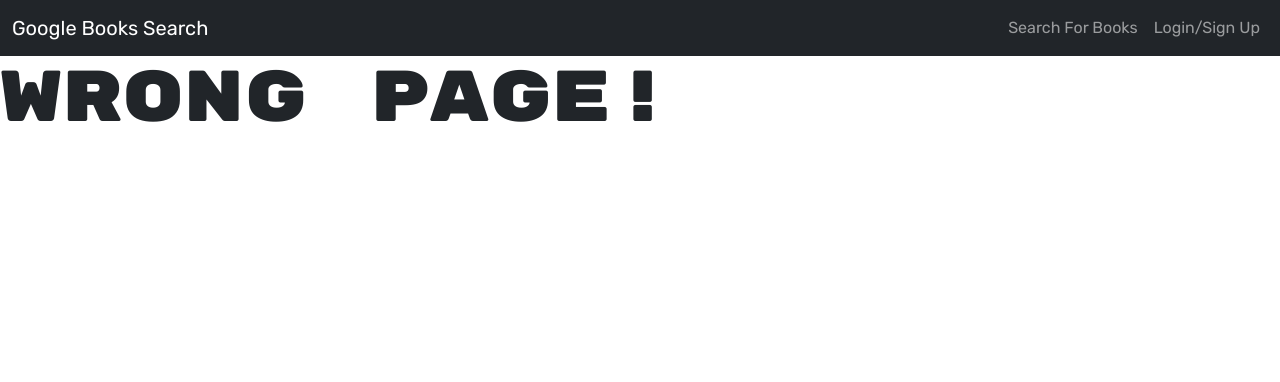
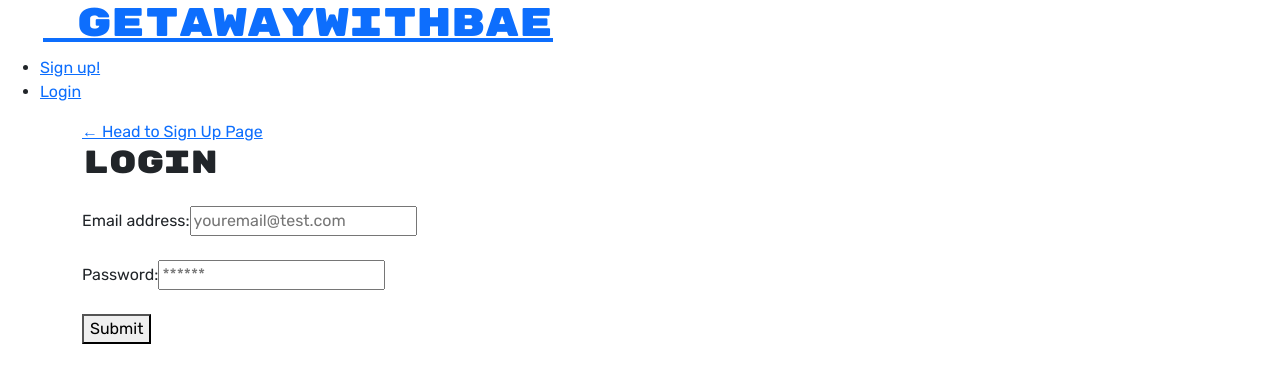
Before and after one commit to LondaNH/Iheartmusic, a React (Create React App) app in the folder client/: page /login in a window 1280 px wide. Shown: the top 382 px of the page. Built offline with nearby package versions, Linux system fonts and the light colour scheme.

Commit message:
added login mutation, component, and page

```diff
--- a/client/package.json
+++ b/client/package.json
@@ -4,11 +4,16 @@
   "private": true,
   "proxy": "http://localhost:3001",
   "dependencies": {
+    "@apollo/client": "^3.5.8",
+    "@apollo/react-hooks": "^4.0.0",
+    "apollo-boost": "^0.4.9",
+    "apollo-link-context": "^1.0.20",
     "@testing-library/jest-dom": "^4.2.4",
     "@testing-library/react": "^9.3.2",
     "@testing-library/user-event": "^7.1.2",
     "bootstrap": "^5.2.3",
     "jwt-decode": "^2.2.0",
+    "graphql": "^15.4.0",
     "react": "^16.13.1",
     "react-bootstrap": "^2.7.0",
     "react-dom": "^16.13.1",
--- a/client/src/App.js
+++ b/client/src/App.js
@@ -3,9 +3,39 @@ import { BrowserRouter as Router, Routes, Route } from 'react-router-dom';
 import SearchBooks from './pages/SearchBooks';
 import SavedBooks from './pages/SavedBooks';
 import Navbar from './components/Navbar';
+import LoginForm from './components/LoginForm'
+import {
+  ApolloClient,
+  InMemoryCache,
+  ApolloProvider,
+  createHttpLink,
+} from '@apollo/client';
+import { setContext } from '@apollo/client/link/context';
+
+//start GrapgQl
+const httpLink = createHttpLink({
+  uri: '/graphql',
+});
+
+const authLink = setContext((_, { headers }) => {
+  const token = localStorage.getItem('id_token');
+  return {
+    headers: {
+      ...headers,
+      authorization: token ? `Bearer ${token}` : '',
+    },
+  };
+});
+
+//introduce new client
+const client = new ApolloClient({
+  link: authLink.concat(httpLink),
+  cache: new InMemoryCache(),
+});
 
 function App() {
   return (
+    <ApolloProvider client={client}>
     <Router>
       <>
         <Navbar />
@@ -15,8 +45,8 @@ function App() {
             element={<SearchBooks />}
           />
           <Route
-            path='/saved'
-            element={<SavedBooks />}
+            path='/login'
+            element={<LoginForm />}
           />
           <Route
             path='*'
@@ -25,6 +55,7 @@ function App() {
         </Routes>
       </>
     </Router>
+    </ApolloProvider>
   );
 }
 
--- a/client/src/components/LoginForm.js
+++ b/client/src/components/LoginForm.js
@@ -1,92 +1,72 @@
-// see SignupForm.js for comments
 import React, { useState } from 'react';
-import { Form, Button, Alert } from 'react-bootstrap';
-
-import { loginUser } from '../utils/API';
+import { useMutation } from '@apollo/client';
+import { Link } from 'react-router-dom';
+import { LOGIN } from '../utils/mutations';
 import Auth from '../utils/auth';
 
-const LoginForm = () => {
-  const [userFormData, setUserFormData] = useState({ email: '', password: '' });
-  const [validated] = useState(false);
-  const [showAlert, setShowAlert] = useState(false);
 
-  const handleInputChange = (event) => {
-    const { name, value } = event.target;
-    setUserFormData({ ...userFormData, [name]: value });
-  };
+function Login(props) {
+  const [formState, setFormState] = useState({ email: '', password: '' });
+  const [login, { error }] = useMutation(LOGIN);
 
   const handleFormSubmit = async (event) => {
     event.preventDefault();
+    try {
+      const mutationResponse = await login({
+        variables: { email: formState.email, password: formState.password },
+      });
+      const token = mutationResponse.data.login.token;
+      Auth.login(token);
+    } catch (e) {
+      console.log(e);
+    }
+  };
 
-    // check if form has everything (as per react-bootstrap docs)
-    const form = event.currentTarget;
-    if (form.checkValidity() === false) {
-      event.preventDefault();
-      event.stopPropagation();
-    }
-
-    try {
-      const response = await loginUser(userFormData);
-
-      if (!response.ok) {
-        throw new Error('something went wrong!');
-      }
-
-      const { token, user } = await response.json();
-      console.log(user);
-      Auth.login(token);
-    } catch (err) {
-      console.error(err);
-      setShowAlert(true);
-    }
-
-    setUserFormData({
-      username: '',
-      email: '',
-      password: '',
+  const handleChange = (event) => {
+    const { name, value } = event.target;
+    setFormState({
+      ...formState,
+      [name]: value,
     });
   };
 
   return (
-    <>
-      <Form noValidate validated={validated} onSubmit={handleFormSubmit}>
-        <Alert dismissible onClose={() => setShowAlert(false)} show={showAlert} variant='danger'>
-          Something went wrong with your login credentials!
-        </Alert>
-        <Form.Group className='mb-3'>
-          <Form.Label htmlFor='email'>Email</Form.Label>
-          <Form.Control
-            type='text'
-            placeholder='Your email'
-            name='email'
-            onChange={handleInputChange}
-            value={userFormData.email}
-            required
+    <div className="container my-1">
+      <Link to="/signup">← Head to Sign Up Page</Link>
+
+      <h2>Login</h2>
+      <form onSubmit={handleFormSubmit}>
+        <div className="flex-row space-between my-4">
+          <label htmlFor="email">Email address:</label>
+          <input
+            placeholder="youremail@test.com"
+            name="email"
+            type="email"
+            id="email"
+            onChange={handleChange}
           />
-          <Form.Control.Feedback type='invalid'>Email is required!</Form.Control.Feedback>
-        </Form.Group>
+        </div>
+        <div className="flex-row space-between my-4">
+          <label htmlFor="pwd">Password:</label>
+          <input
+            placeholder="******"
+            name="password"
+            type="password"
+            id="pwd"
+            onChange={handleChange}
+          />
+        </div>
+        {error ? (
+          <div>
+            <p className="error-text">Oops, wrong credentials!</p>
+          </div>
+        ) : null}
+        <div className="flex-row flex-end">
+          <button type="submit">Submit</button>
+        </div>
+        </form>
+    </div>
+  );
+}
 
-        <Form.Group className='mb-3'>
-          <Form.Label htmlFor='password'>Password</Form.Label>
-          <Form.Control
-            type='password'
-            placeholder='Your password'
-            name='password'
-            onChange={handleInputChange}
-            value={userFormData.password}
-            required
-          />
-          <Form.Control.Feedback type='invalid'>Password is required!</Form.Control.Feedback>
-        </Form.Group>
-        <Button
-          disabled={!(userFormData.email && userFormData.password)}
-          type='submit'
-          variant='success'>
-          Submit
-        </Button>
-      </Form>
-    </>
-  );
-};
-
-export default LoginForm;
+export default Login;
--- a/client/src/components/Navbar.js
+++ b/client/src/components/Navbar.js
@@ -1,77 +1,60 @@
-import React, { useState } from 'react';
+import React from 'react';
 import { Link } from 'react-router-dom';
-import { Navbar, Nav, Container, Modal, Tab } from 'react-bootstrap';
-import SignUpForm from './SignupForm';
-import LoginForm from './LoginForm';
+import { FaUmbrellaBeach } from 'react-icons/fa'
+// import SignUpForm from './SignupForm';
+// import LoginForm from './LoginForm';
 
 import Auth from '../utils/auth';
 
 const AppNavbar = () => {
-  // set modal display state
-  const [showModal, setShowModal] = useState(false);
+  function showNavigation() {
+    if (Auth.loggedIn()) {
+      return (
+        <ul className="flex-row">
+          <li className="mx-1">
+            <Link to="/orderHistory">
+              Profile
+            </Link>
+          </li>
+          <li className="mx-1">
+            {/* this is not using the Link component to logout or user and then refresh the application to the start */}
+            <a href="/" onClick={() => Auth.logout()}>
+              Logout
+            </a>
+          </li>
+        </ul>
+      );
+    } else {
+      return (
+        <ul className="flex-row">
+          <li className="mx-1">
+            <Link to="/signup">
+              Sign up!
+            </Link>
+          </li>
+          <li className="mx-1">
+            <Link to="/login">
+              Login
+            </Link>
+          </li>
+        </ul>
+      );
+    }
+  }
 
   return (
-    <>
-      <Navbar bg='dark' variant='dark' expand='lg'>
-        <Container fluid>
-          <Navbar.Brand as={Link} to='/'>
-            Google Books Search
-          </Navbar.Brand>
-          <Navbar.Toggle aria-controls='navbar' />
-          <Navbar.Collapse id='navbar' className='d-flex flex-row-reverse'>
-            <Nav className='ml-auto d-flex'>
-              <Nav.Link as={Link} to='/'>
-                Search For Books
-              </Nav.Link>
-              {/* if user is logged in show saved books and logout */}
-              {Auth.loggedIn() ? (
-                <>
-                  <Nav.Link as={Link} to='/saved'>
-                    See Your Books
-                  </Nav.Link>
-                  <Nav.Link onClick={Auth.logout}>Logout</Nav.Link>
-                </>
-              ) : (
-                <Nav.Link onClick={() => setShowModal(true)}>Login/Sign Up</Nav.Link>
-              )}
-            </Nav>
-          </Navbar.Collapse>
-        </Container>
-      </Navbar>
-      {/* set modal data up */}
-      <Modal
-        size='lg'
-        show={showModal}
-        onHide={() => setShowModal(false)}
-        aria-labelledby='signup-modal'>
-        {/* tab container to do either signup or login component */}
-        <Tab.Container defaultActiveKey='login'>
-          <Modal.Header closeButton>
-            <Modal.Title id='signup-modal'>
-              <Nav variant='pills'>
-                <Nav.Item>
-                  <Nav.Link eventKey='login'>Login</Nav.Link>
-                </Nav.Item>
-                <Nav.Item>
-                  <Nav.Link eventKey='signup'>Sign Up</Nav.Link>
-                </Nav.Item>
-              </Nav>
-            </Modal.Title>
-          </Modal.Header>
-          <Modal.Body>
-            <Tab.Content>
-              <Tab.Pane eventKey='login'>
-                <LoginForm handleModalClose={() => setShowModal(false)} />
-              </Tab.Pane>
-              <Tab.Pane eventKey='signup'>
-                <SignUpForm handleModalClose={() => setShowModal(false)} />
-              </Tab.Pane>
-            </Tab.Content>
-          </Modal.Body>
-        </Tab.Container>
-      </Modal>
-    </>
+    <header className="flex-row px-1">
+      <h1>
+        <Link to="/">
+          <span role="img" aria-label="Umbrella">< FaUmbrellaBeach style={{ color: 'white', fontSize: '39px' }} /></span> GetAwayWithBae
+        </Link>
+      </h1>
+
+      <nav>
+        {showNavigation()}
+      </nav>
+    </header>
   );
-};
+}
 
 export default AppNavbar;
--- /dev/null
+++ b/client/src/css/navbar.css
@@ -0,0 +1,3 @@
+.navbar-header {
+    background-color: rgb(33, 157, 91);
+}
--- /dev/null
+++ b/client/src/utils/mutations.js
@@ -0,0 +1,33 @@
+import { gql } from '@apollo/client';
+
+export const LOGIN = gql`
+  mutation login($email: String!, $password: String!) {
+    login(email: $email, password: $password) {
+      token
+      user {
+        _id
+      }
+    }
+  }
+`;
+
+export const ADD_USER = gql`
+  mutation addUser(
+    $firstName: String!
+    $lastName: String!
+    $email: String!
+    $password: String!
+  ) {
+    addUser(
+      firstName: $firstName
+      lastName: $lastName
+      email: $email
+      password: $password
+    ) {
+      token
+      user {
+        _id
+      }
+    }
+  }
+`;
--- a/package.json
+++ b/package.json
@@ -14,5 +14,8 @@
     "license": "ISC",
     "devDependencies": {
         "concurrently": "^5.1.0"
+    },
+    "dependencies": {
+        "react-icons": "^4.8.0"
     }
 }
```
Also changed, not shown: client/src/pages/LoginPg.js (added, +12 -0 lines), client/src/pages/Packages.js (added), 2 other files (tests, documents, lock files or other folders). Lines whose indentation alone changed are shown as unchanged.
